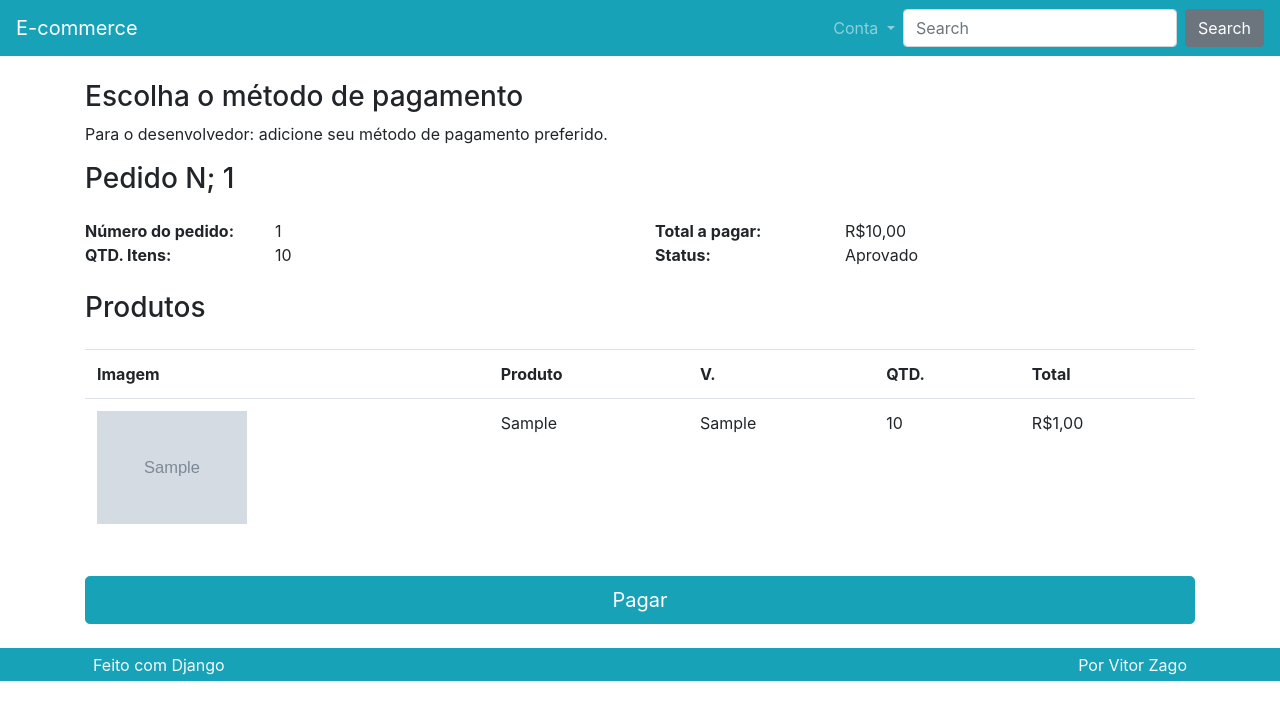
After one commit to vzago/Django-Ecommerce-Project, a Django app: page /pedido/pagar/1 in a window 1280 px wide. The commit adds this page. Shown: the top 720 px of the page. Run offline with Django 5.2, Linux system fonts and the light colour scheme; a user stored in the database is signed in; tables that the repository leaves empty hold one stand-in row (values such as "Sample post"); grey boxes marked "Sample" are stand-in pictures; some libraries are stand-ins or nearby versions.

Commit message:
Saving the Customer Order

```diff
--- a/pedido/admin.py
+++ b/pedido/admin.py
@@ -8,10 +8,6 @@ class ItemPedidoInline(admin.TabularInline):
 
 
 class PedidoAdmin(admin.ModelAdmin):
-    list_display = ['usuario', 'total', 'status']
-    search_fields = ['usuario__username', 'status']
-    list_filter = ['status']
-    list_editable = ['status']
     inlines = [
         ItemPedidoInline
     ]
--- a/pedido/models.py
+++ b/pedido/models.py
@@ -8,6 +8,7 @@ class Pedido(models.Model):
 
     usuario = models.ForeignKey(User,on_delete=models.CASCADE)
     total = models.FloatField()
+    qtd_total = models.PositiveIntegerField()
     status = models.CharField(
         default='C',
         max_length=1,
--- a/pedido/templates/pedido/pagar.html
+++ b/pedido/templates/pedido/pagar.html
@@ -0,0 +1,25 @@
+{% extends 'base.html' %}
+
+{% block titulo %}Pagamento | {% endblock %}
+
+{% load omfilters %}
+{% load static %}
+
+{% block conteudo %}
+<div class="row">
+    <div class="col">
+        <h3>Escolha o método de pagamento</h3>
+        <p>Para o desenvolvedor: adicione seu método de pagamento preferido.</p>
+    </div>
+</div>
+
+{% include 'parciais/_pedido.html' %}
+
+<div class="row mt-4">
+    <div class="col">
+        <a href="#" class="btn btn-primary btn-block btn-lg">Pagar</a>
+    </div>
+</div>
+
+
+{% endblock %}
--- a/pedido/urls.py
+++ b/pedido/urls.py
@@ -4,7 +4,8 @@ from . import views
 app_name = 'pedido'
 
 urlpatterns = [
-    path('',views.Pagar.as_view(),name='pagar'),
+    path('pagar/<int:pk>',views.Pagar.as_view(),name='pagar'),
     path('salvarpedido/',views.SalvarPedido.as_view(),name='salvarpedido'),
+    path('lista/',views.Lista.as_view(),name='lista'),
     path('detalhe/',views.Detalhe.as_view(),name='detalhe'),
 ]
--- a/pedido/views.py
+++ b/pedido/views.py
@@ -1,16 +1,121 @@
-from django.shortcuts import render
-from django.views.generic import View
+from django.shortcuts import render, redirect
+from django.views.generic import View, DetailView
 from django.http import HttpResponse
+from django.contrib import messages
+from produto.models import Variacao
+from utils import utils
+from .models import Pedido, ItemPedido
+from django.urls import reverse
+
+class DispatchLoginRequired(View):
+  def dispatch(self, *args, **kwargs):
+    if not self.request.user.is_authenticated:
+      return redirect('perfil:criar')
+
+    return super().dispatch(*args, **kwargs)
+
+class Pagar(DispatchLoginRequired,DetailView):
+  template_name = 'pedido/pagar.html'
+  model = Pedido
+  pk_url_kwarg = 'pk'
+  context_object_name = 'pedido'
+
+  def get_queryset(self, *args, **kwargs):
+    qs = super().get_queryset(*args, **kwargs)
+    qs = qs.filter(usuario=self.request.user)
+    return qs
 
 
-class Pagar(View):
-    def get(self,*args, **kwargs):
-        return HttpResponse('Pagar')
+class SalvarPedido(View):
+  template_name = 'pedido/pagar.html'
 
-class SalvarPedido(View):
-       def get(self,*args, **kwargs):
-        return HttpResponse('FecharPedido')
+  def get(self,*args, **kwargs):
+    if not self.request.user.is_authenticated:
+      messages.error(
+          self.request,
+          'Você precisa estar logado para continuar'
+      )
+
+      return redirect('perfil:criar')
+
+    if not self.request.session.get('carrinho'):
+      messages.error(
+          self.request,
+          'Seu carrinho está vazio'
+      )
+
+    carrinho = self.request.session.get('carrinho')
+    carrinho_variacao_ids = [v for v in carrinho]
+    bd_variacoes = list(Variacao.objects.select_related('produto').filter(id__in=carrinho_variacao_ids))
+
+    for variacao in bd_variacoes:
+      vid = str(variacao.id)
+
+      estoque = variacao.estoque
+      qtd_carrinho = carrinho[vid]['quantidade']
+      preco_unt = carrinho[vid]['preco_unitario']
+      preco_unt_promo = carrinho[vid]['preco_unitario_promocional']
+
+      error_msg_estoque = ''
+
+      if estoque < qtd_carrinho:
+        carrinho[vid]['quantidade'] = estoque
+        carrinho[vid]['preco_quantitativo'] = estoque * preco_unt
+        carrinho[vid]['preco_quantitativo_promocional'] = estoque * preco_unt_promo
+
+        error_msg_estoque = 'Estoque insuficiente para alguns produtos do seu carrinho.' \
+                            'Reduzimos a quantidade desses produtos. Por favor, verifique.'
+
+        if error_msg_estoque:
+          messages.error(
+            self.request,
+            error_msg_estoque
+          )
+
+          self.request.session.save()
+          return redirect('produto:carrinho')
+
+    qtd_total_carrinho = utils.cart_total_qtd(carrinho)
+    valor_total_carrinho = utils.cart_totals(carrinho)
+
+    pedido = Pedido(
+      usuario = self.request.user,
+      total = valor_total_carrinho,
+      qtd_total = qtd_total_carrinho,
+      status = 'C',
+    )
+
+    pedido.save()
+
+    ItemPedido.objects.bulk_create(
+        [
+          ItemPedido(
+            pedido=pedido,
+            produto=v['produto_nome'],
+            produto_id=v['produto_id'],
+            variacao=v['variacao_nome'],
+            variacao_id=v['variacao_id'],
+            preco=v['preco_quantitativo'],
+            preco_promocional=v['preco_quantitativo_promocional'],
+            quantidade=v['quantidade'],
+            imagem=v['imagem'],
+          ) for v in carrinho.values()
+        ]
+    )
+
+    del self.request.session['carrinho']
+    return redirect(
+      reverse(
+        'pedido:pagar',
+        kwargs={'pk':pedido.pk}
+      )
+    )
 
 class Detalhe(View):
-      def get(self,*args, **kwargs):
-        return HttpResponse('Detalhe')
+  def get(self,*args, **kwargs):
+    return HttpResponse('Detalhe')
+
+
+class Lista(View):
+  def get(self,*args, **kwargs):
+    return HttpResponse('Lista')
--- a/produto/templates/produto/resumodacompra.html
+++ b/produto/templates/produto/resumodacompra.html
@@ -69,7 +69,7 @@
 
 <div class="row">
     <div class="col">
-        <a class="btn btn-block btn-primary btn-lg" href="{% url "pedido:pagar" %}">
+        <a class="btn btn-block btn-primary btn-lg" href="{% url "pedido:salvarpedido" %}">
             Realizar pedido e pagar
         </a>
     </div>
--- /dev/null
+++ b/templates/parciais/_pedido.html
@@ -0,0 +1,57 @@
+{% load static %}
+{% load omfilters %}
+
+<div class="row">
+    <div class="col">
+        <h3>{{ pedido }}</h3>
+
+        <div class="row mt-4">
+            <div class="col-lg-2 font-weight-bold">Número do pedido:</div>
+            <div class="col-lg-4">{{ pedido.id }}</div>
+            <div class="col-lg-2 font-weight-bold">Total a pagar:</div>
+            <div class="col-lg-4">{{ pedido.total|formata_preco }}</div>
+
+            <div class="col-lg-2 font-weight-bold">QTD. Itens:</div>
+            <div class="col-lg-4">{{ pedido.qtd_total }}</div>
+            <div class="col-lg-2 font-weight-bold">Status:</div>
+            <div class="col-lg-4">{{ pedido.get_status_display }}</div>
+        </div>
+
+        <div class="row mt-4">
+            <div class="col">
+                <h3>Produtos</h3>
+            </div>
+        </div>
+
+        <div class="table-responsive mt-3">
+            <table class="table">
+                <tr>
+                    <th class="d-none d-lg-block">Imagem</th>
+                    <th>Produto</th>
+                    <th>V.</th>
+                    <th>QTD.</th>
+                    <th>Total</th>
+                </tr>
+
+                {% for linha in pedido.itempedido_set.all %}
+                <tr>
+                    <td class="d-none d-lg-block">
+                        <img class="cart-img" src="{% get_media_prefix %}{{ linha.imagem }}">
+                    </td>
+                    <td>{{ linha.produto }}</td>
+                    <td>{{ linha.variacao }}</td>
+                    <td>{{ linha.quantidade }}</td>
+                    <td>
+                        {% if linha.preco_promocional %}
+                        {{ linha.preco_promocional|formata_preco }}
+                        {% else %}
+                        {{ linha.preco|formata_preco }}
+                        {% endif %}
+                    </td>
+                </tr>
+                {% endfor %}
+
+            </table>
+        </div>
+    </div>
+</div>
```
Also changed, not shown: produto/views.py (+16 -0 lines), pedido/migrations/0002_pedido_qtd_total.py (added).
